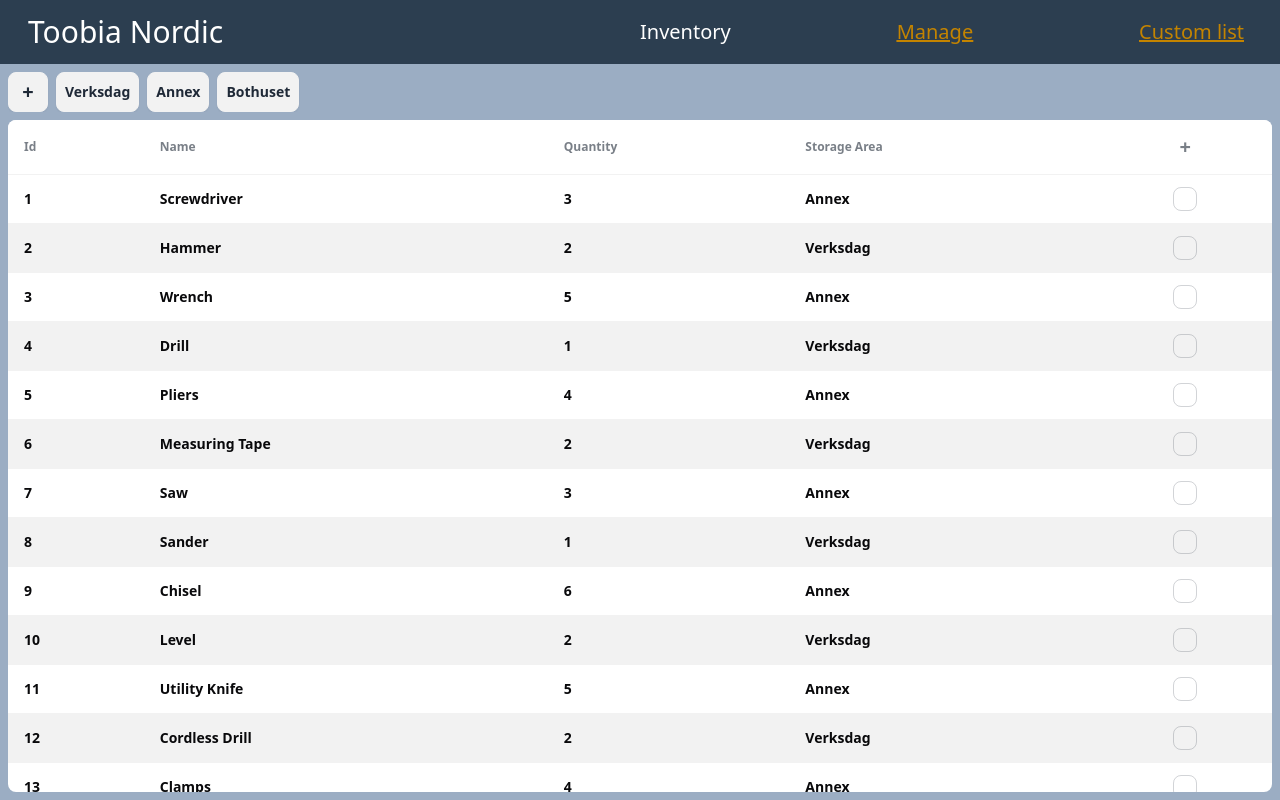
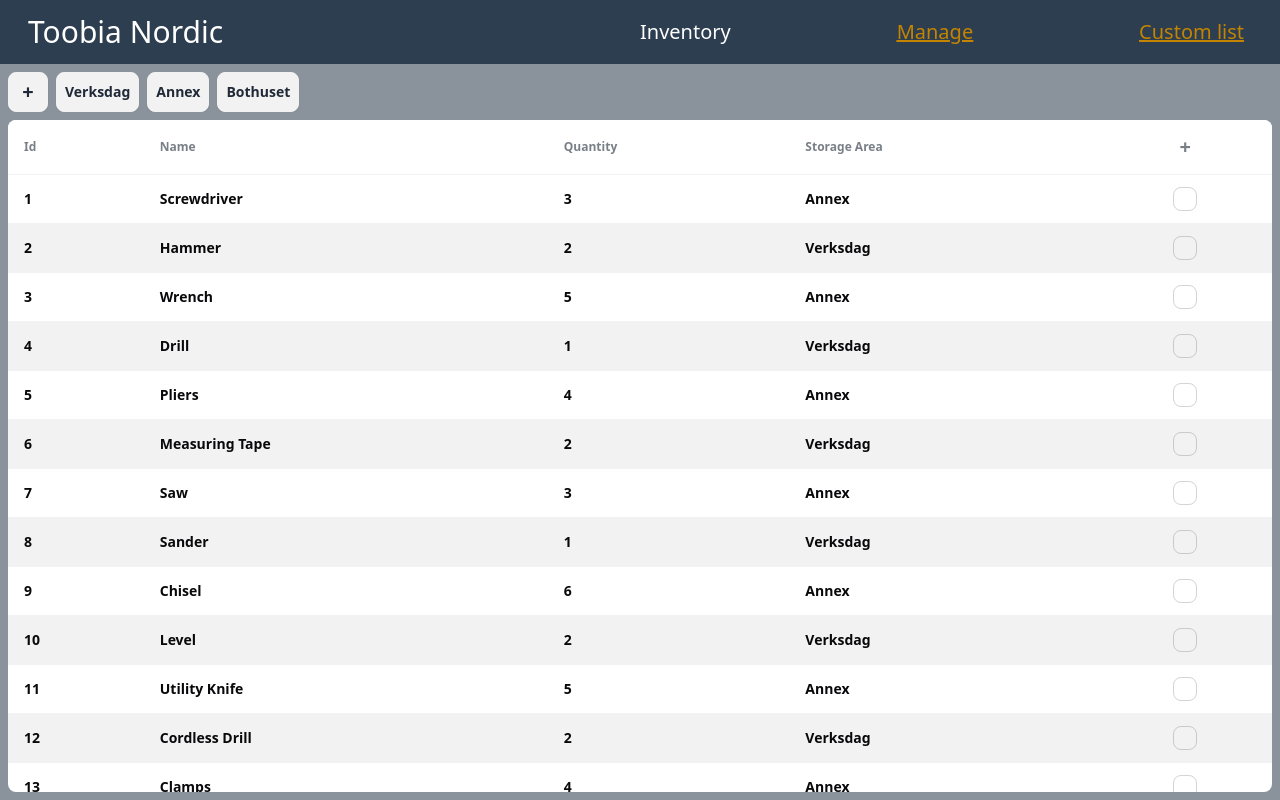
Before and after one commit to TobiasBlankJohansson/inventory-fullstack-app, a React (Vite) app in the folder frontend/: page /manage in a window 1280 px wide. Built offline with nearby package versions, Linux system fonts and the light colour scheme.

Commit message:
feat:add new background color and button hover color and m for dashboard

```diff
--- a/frontend/src/components/provider/ScreenContext.tsx
+++ b/frontend/src/components/provider/ScreenContext.tsx
@@ -11,7 +11,11 @@ export function ScreenProvider({ children }: { children: React.ReactNode }) {
     return () => window.removeEventListener("resize", handleResize);
   }, []);
 
-  return <ScreenContext.Provider value={{ isLaptop }}>{children}</ScreenContext.Provider>;
+  return (
+    <ScreenContext.Provider value={{ isLaptop }}>
+      {children}
+    </ScreenContext.Provider>
+  );
 }
 
 export function useScreen() {
--- a/frontend/src/components/storage_area/AddStorageAreaModal.tsx
+++ b/frontend/src/components/storage_area/AddStorageAreaModal.tsx
@@ -1,14 +1,17 @@
 import { useState } from "react";
+import { Button } from "../button";
 
 type importAddStorageAreaModal = {
   setStorageArea: React.Dispatch<React.SetStateAction<string[]>>;
+};
 
-}
-
-export function AddStorageAreaModal({setStorageArea}:importAddStorageAreaModal) {
+export function AddStorageAreaModal({
+  setStorageArea,
+}: importAddStorageAreaModal) {
   const [addAnotherOne, setAddAnotherOne] = useState<boolean>(false);
-    return <dialog id="storage_area_name_modal" className="modal">
-    <div className="modal-box p-4 w-fit">
+  return (
+    <dialog id="storage_area_name_modal" className="modal">
+      <div className="modal-box px-10 py-6 w-fit bg-background">
         <form
           method="dialog"
           onSubmit={(event) =>
@@ -34,17 +37,18 @@ export function AddStorageAreaModal({setStorageArea}:importAddStorageAreaModal)
             />
           </label>
           <div className="modal-action flex justify-between">
-          <button
-            className="btn"
+            <Button
+              className="btn bg-button_primary hover:bg-button_primary_hover border-button_primary text-white"
               onClick={() => setAddAnotherOne(() => true)}
             >
               Add another one
-          </button>
-          <button className="btn">Save</button>
+            </Button>
+            <Button className="btn bg-button_secondary hover:bg-button_warning_hover border-button_secondary text-white">Save</Button>
           </div>
         </form>
       </div>
     </dialog>
+  );
 }
 
 function SaveStorageArea(
--- a/frontend/src/page/Dashboard.tsx
+++ b/frontend/src/page/Dashboard.tsx
@@ -1,3 +1,4 @@
+import { useScreen } from "@/components";
 import { Navbar } from "@/components/navbar/Navbar";
 import { Print } from "@/components/print/Print";
 import { Search } from "@/components/search/Search";
@@ -15,6 +16,7 @@ export function Dashboard() {
   return (
     <div className="h-screen flex flex-col">
       <Navbar currentPage={0} currentPageName="Dashboard"></Navbar>
+      <div className={"h-[calc(100vh-64px)] flex flex-col min-[768px]:mx-20"}>
         <section className="h-10 grid grid-flow-col grid-cols-3 gap-2 m-2 mb-0">
           <Search setSearch={setSearch}></Search>
           <SelectStorage setStorageArea={setStorageArea}></SelectStorage>
@@ -30,5 +32,6 @@ export function Dashboard() {
           renderItemInTable={renderItemInTableDashboard(itemList)}
         ></Tabel>
       </div>
+    </div>
   );
 }
--- a/frontend/tailwind.config.js
+++ b/frontend/tailwind.config.js
@@ -18,14 +18,20 @@ export default {
         warning: "#F59E0B",
         error: "#EF4444",
         info: "#3B82F6",
-        background: "#9BADC3",
+        background: "#8A939C",
 
         button_primary: "#2C3E50",
-        button_secondary: "#C48400",
-        button_success: "#10B981",
-        button_warning: "#F59E0B",
+        button_primary_hover: "#374C64",
+        button_secondary: "#C98E16",
+        button_secondary_hover: "#E19E19",
+        button_success: "#1A9670",
+        button_success_hover: "#28A882",
+        button_warning: "#E8900A",
+        button_warning_hover: "#F2A31E",
         button_error: "#EF4444",
-        button_info: "#3B82F6",
+        button_error_hover: "#F55A5A",
+        button_info: "#4B8DE8",
+        button_info_hover: "#5F9DF2",
 
         foreground: "hsl(var(--foreground))",
         card: {
```
Lines whose indentation alone changed are shown as unchanged.
